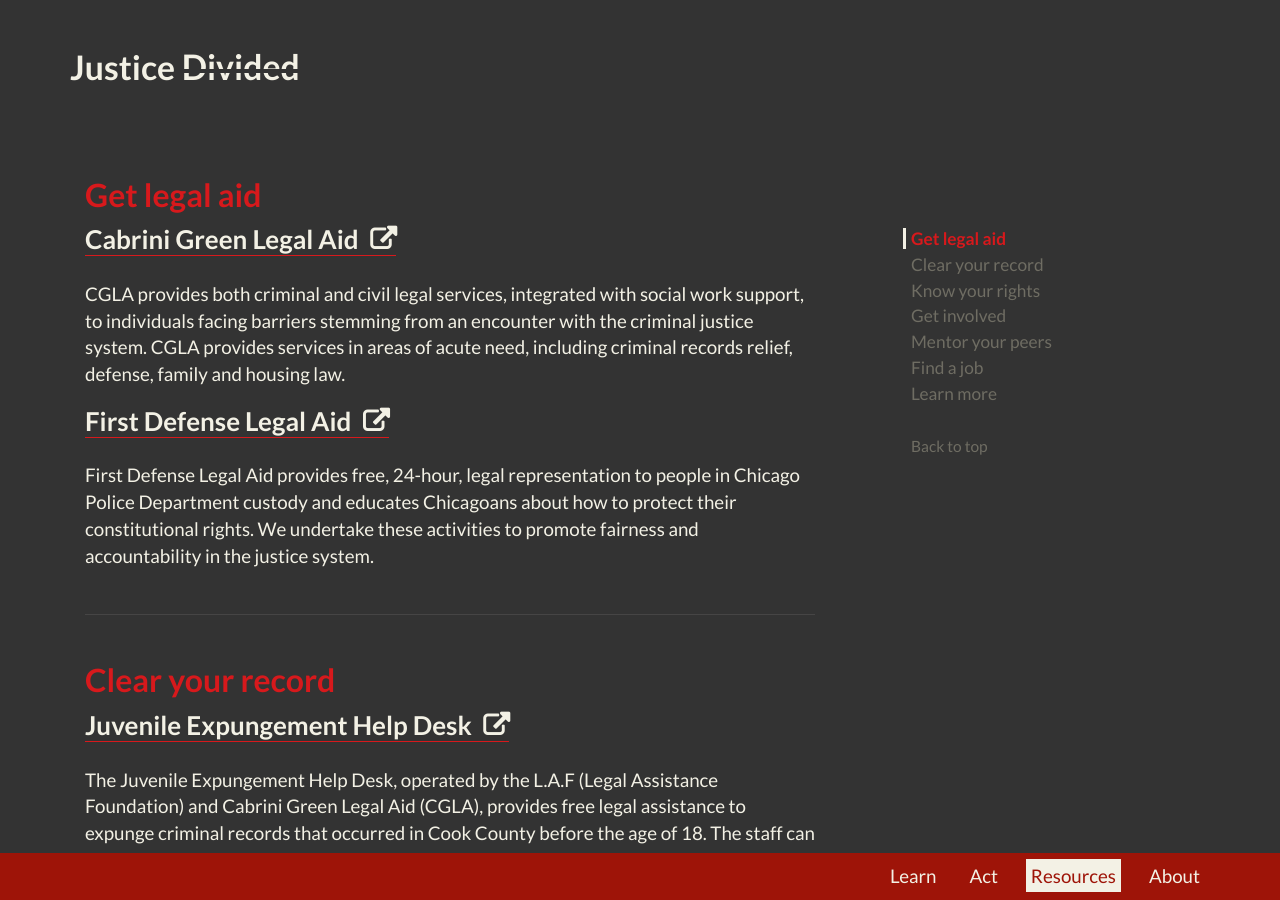
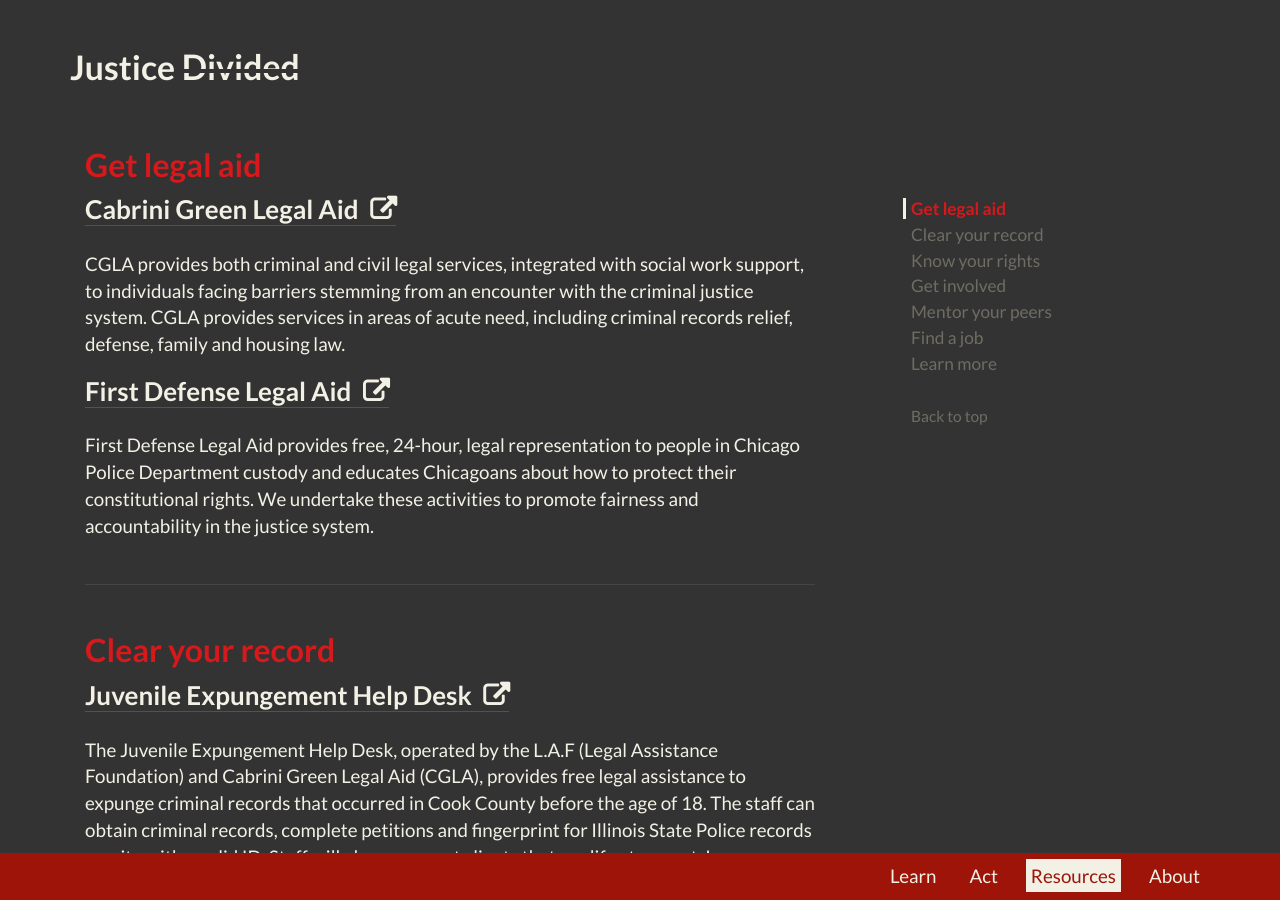
Before and after one commit to datamade/justice-divided, a Jekyll site: the page built from resources.html, in a window 1280 px wide and 900 px high. Built offline with Jekyll 4.4.1, drawn with Linux system fonts in a browser that asks for light colours.

Commit message:
Tweak styles to accomodate new content

```diff
--- a/css/custom.css
+++ b/css/custom.css
@@ -8,6 +8,7 @@
 .jumbotron {
   background-color: inherit;
   padding: 3vh 0;
+  margin-bottom: unset;
 }
 
 .jumbotron h1 {
@@ -30,7 +31,7 @@
   padding-top: 4vh;
 }
 
-p, ul {
+p {
   font-size: 1.25em;
   margin-bottom: 1em;
 }
@@ -201,3 +202,15 @@
 progress::-moz-progress-bar {
   background-color: #d7191c;
 }
+
+/* OTHER */
+.placeholder {
+  background-color: silver;
+  width: 50vw;
+  max-width: 100%;
+  height: 40vh;
+  padding-top: 22.5vh;
+  font-size: 150%;
+  color: #333;
+  text-align: center;
+}
--- a/css/custom.viz.css
+++ b/css/custom.viz.css
@@ -4,8 +4,8 @@
   margin-right: 2.5px;
 }
 
-div.grid {
-  font-size: .75vmax;
+div.grid > div {
+  font-size: 10vmax;
   color: gray;
 }
 
```
